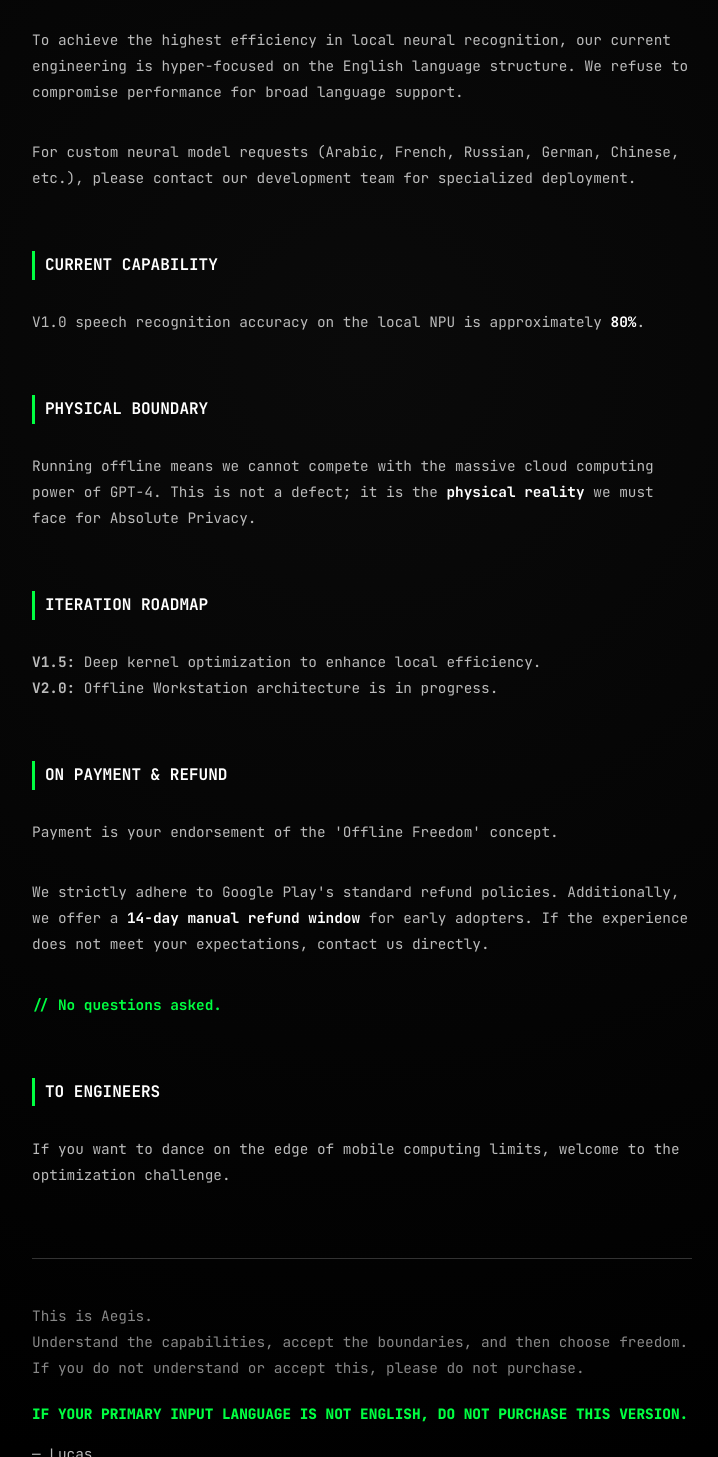
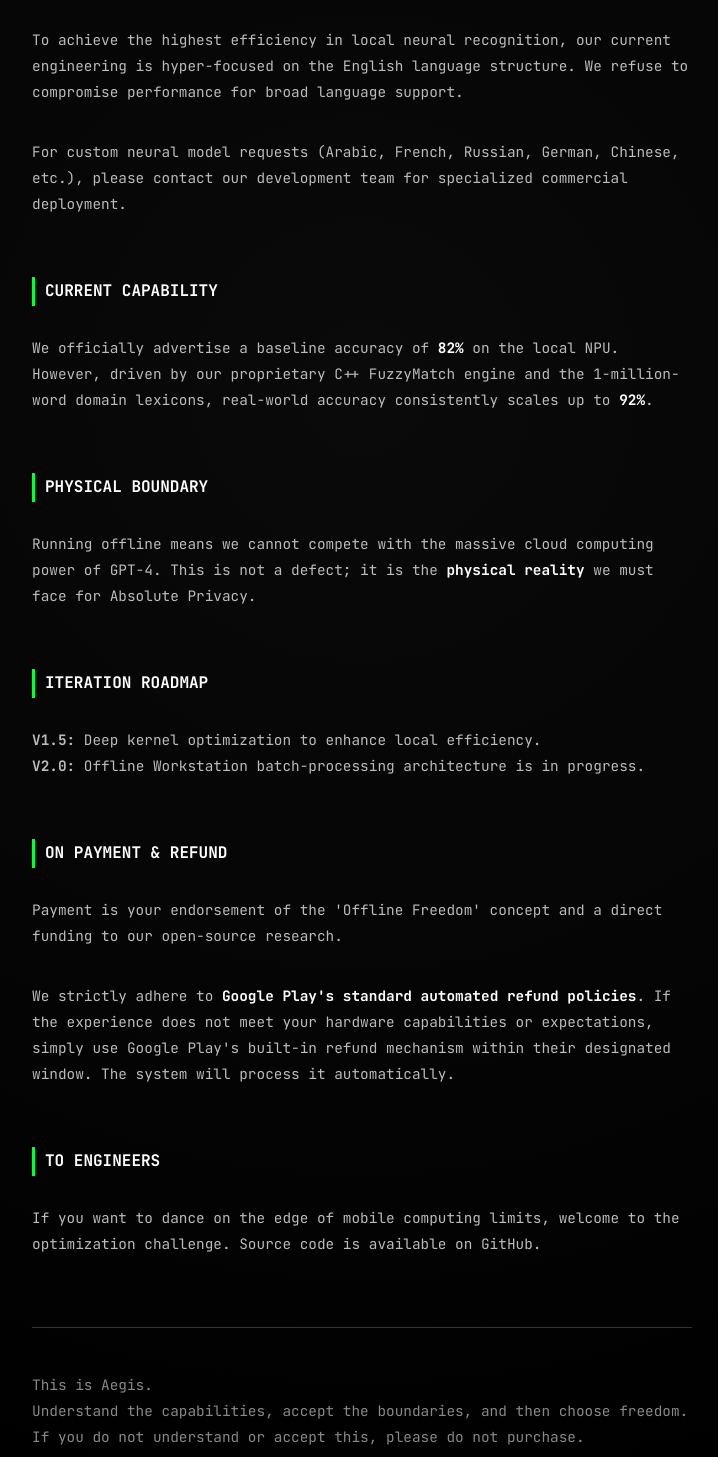
Before and after one commit to LucasAegis/aegis-website, a plain HTML site: page status.html in a window 1280 px wide. Shown: the part 840-2297 px from the top of the page, without its empty margins (278-996 px from the left). Drawn offline with Linux system fonts and the light colour scheme.

Commit message:
Update status.html

```diff
--- a/status.html
+++ b/status.html
@@ -126,31 +126,30 @@
         <p>We have cut the network connection to ensure Zero Upstream Data and Absolute Isolation. It runs only on your device.</p>
 
         <div class="warning-box">
-            I will not sell you a fantasy. For early users willing to pay <span class="highlight">$99</span> to support us, you must know the truth:
+            I will not sell you a fantasy. For professional users willing to pay <span class="highlight">$299</span> to support our independent research, you must know the truth:
         </div>
 
         <h2>Language Protocol</h2>
         <p>V1.0 currently supports <span class="highlight">ENGLISH ONLY</span>.</p>
         <p>To achieve the highest efficiency in local neural recognition, our current engineering is hyper-focused on the English language structure. We refuse to compromise performance for broad language support.</p>
-        <p>For custom neural model requests (Arabic, French, Russian, German, Chinese, etc.), please contact our development team for specialized deployment.</p>
+        <p>For custom neural model requests (Arabic, French, Russian, German, Chinese, etc.), please contact our development team for specialized commercial deployment.</p>
 
         <h2>Current Capability</h2>
-        <p>V1.0 speech recognition accuracy on the local NPU is approximately <span class="highlight">80%</span>.</p>
+        <p>We officially advertise a baseline accuracy of <span class="highlight">82%</span> on the local NPU. However, driven by our proprietary C++ FuzzyMatch engine and the 1-million-word domain lexicons, real-world accuracy consistently scales up to <span class="highlight">92%</span>.</p>
 
         <h2>Physical Boundary</h2>
         <p>Running offline means we cannot compete with the massive cloud computing power of GPT-4. This is not a defect; it is the <span class="highlight">physical reality</span> we must face for Absolute Privacy.</p>
 
         <h2>Iteration Roadmap</h2>
         <p><strong>V1.5:</strong> Deep kernel optimization to enhance local efficiency.<br>
-        <strong>V2.0:</strong> Offline Workstation architecture is in progress.</p>
+        <strong>V2.0:</strong> Offline Workstation batch-processing architecture is in progress.</p>
 
         <h2>On Payment & Refund</h2>
-        <p>Payment is your endorsement of the 'Offline Freedom' concept.</p>
-        <p>We strictly adhere to Google Play's standard refund policies. Additionally, we offer a <span class="highlight">14-day manual refund window</span> for early adopters. If the experience does not meet your expectations, contact us directly.</p>
-        <p style="color: var(--core-green); font-weight: 700;">// No questions asked.</p>
+        <p>Payment is your endorsement of the 'Offline Freedom' concept and a direct funding to our open-source research.</p>
+        <p>We strictly adhere to <span class="highlight">Google Play's standard automated refund policies</span>. If the experience does not meet your hardware capabilities or expectations, simply use Google Play's built-in refund mechanism within their designated window. The system will process it automatically.</p>
 
         <h2>To Engineers</h2>
-        <p>If you want to dance on the edge of mobile computing limits, welcome to the optimization challenge.</p>
+        <p>If you want to dance on the edge of mobile computing limits, welcome to the optimization challenge. Source code is available on GitHub.</p>
 
         <div class="final-barrier">
             <p>
```
